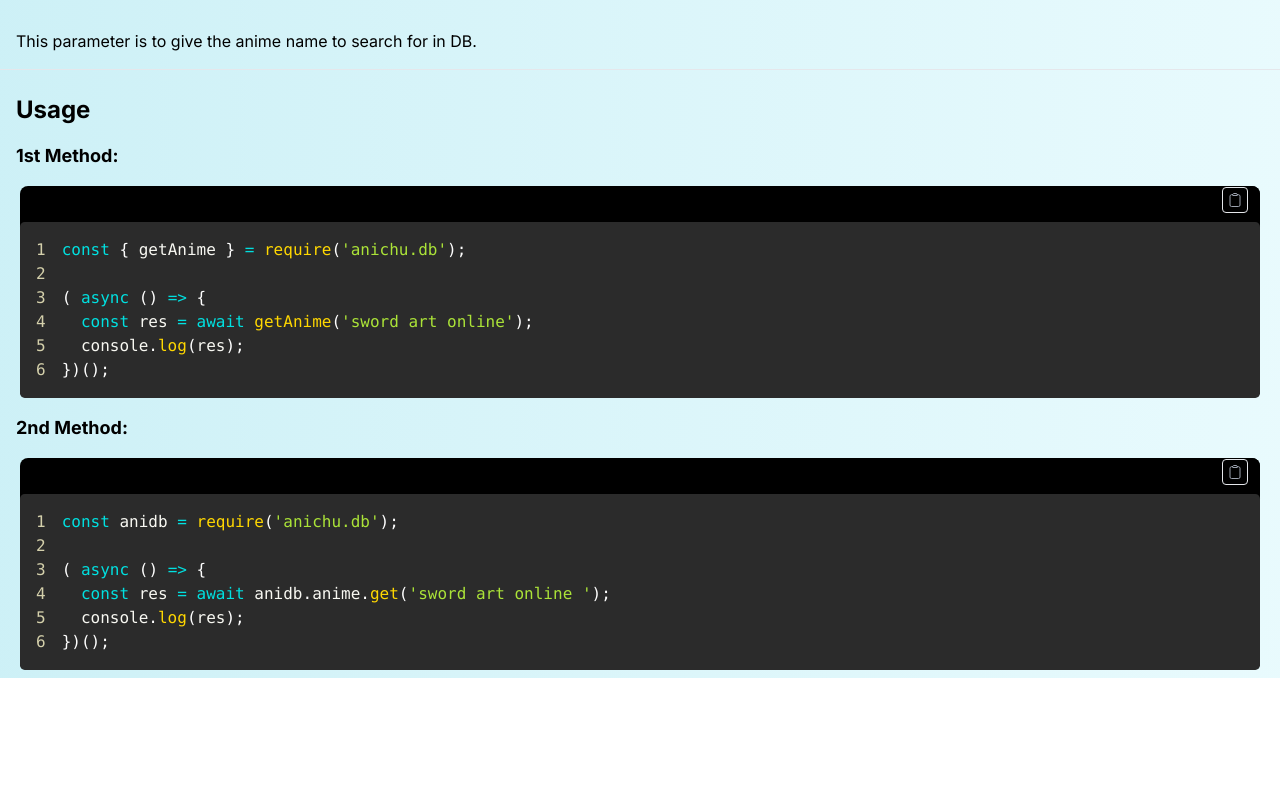
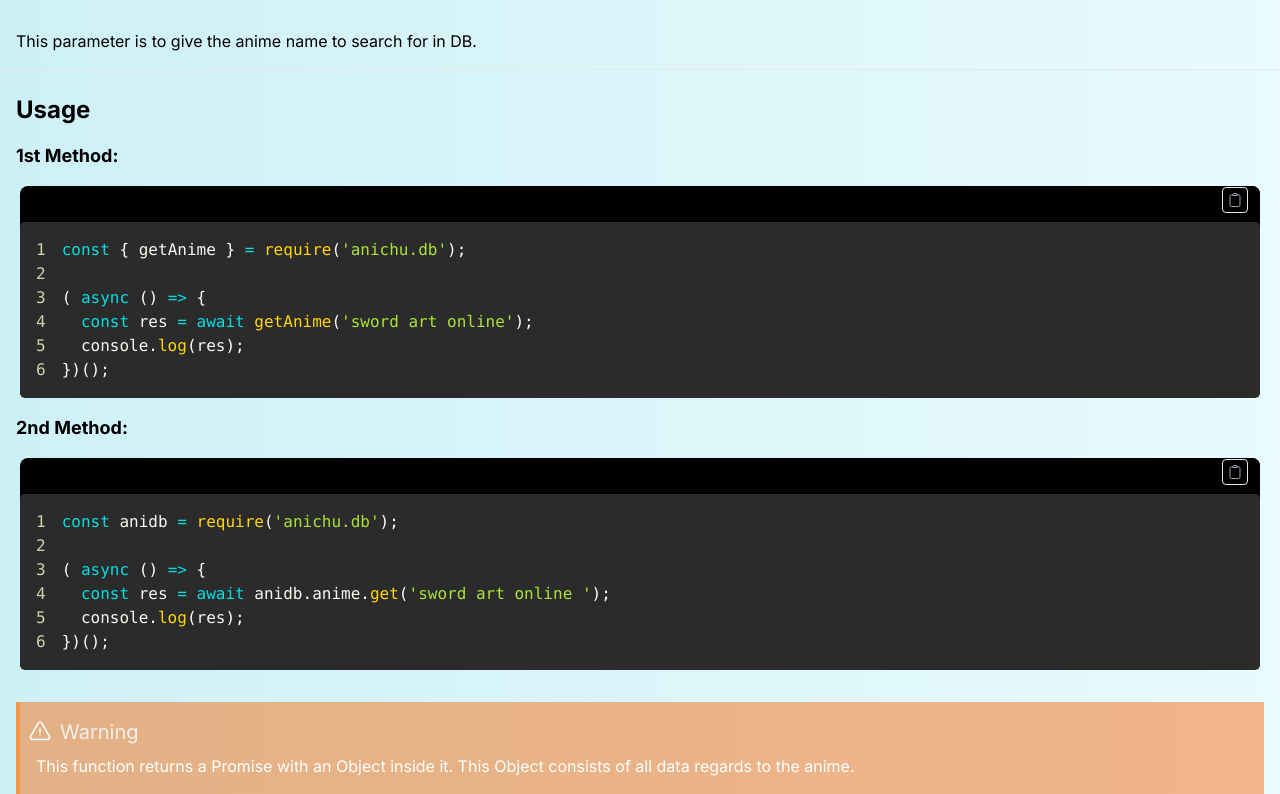
Before and after one commit to NanotechPikachu/Next, a Next.js app: page /getanime in a window 1280 px wide. Shown: the part 305-1099 px from the top of the page. Before the commit the page ends 983 px from the top, so only its background shows below. Built offline with nearby package versions, Linux system fonts and the light colour scheme.

Commit message:
Update page.jsx

```diff
--- a/src/app/getanime/page.jsx
+++ b/src/app/getanime/page.jsx
@@ -3,7 +3,7 @@ import { NextCard, PrevCard } from '../../components/PageCards.js';
 import { SyntaxHighlighter as CodeBlock, style } from '../../components/CodeBlock.js';
 import Copy from '../../components/Copy.js';
 import TitleNavBar from '../../components/TitleNavBar.js';
-import { Note } from '../../components/Boxes.jsx';
+import { Note, Warning } from '../../components/Boxes.jsx';
 
 export default function GetAnime() {
   const a = `const { getAnime } = require(\'anichu.db\');
@@ -53,6 +53,9 @@ export default function GetAnime() {
     {b}
     </CodeBlock>
     </div>
+    <Warning>
+This function returns a Promise with an Object inside it. This Object consists of all data regards to the anime.
+    </Warning>
     </div>
   )
 }
```
